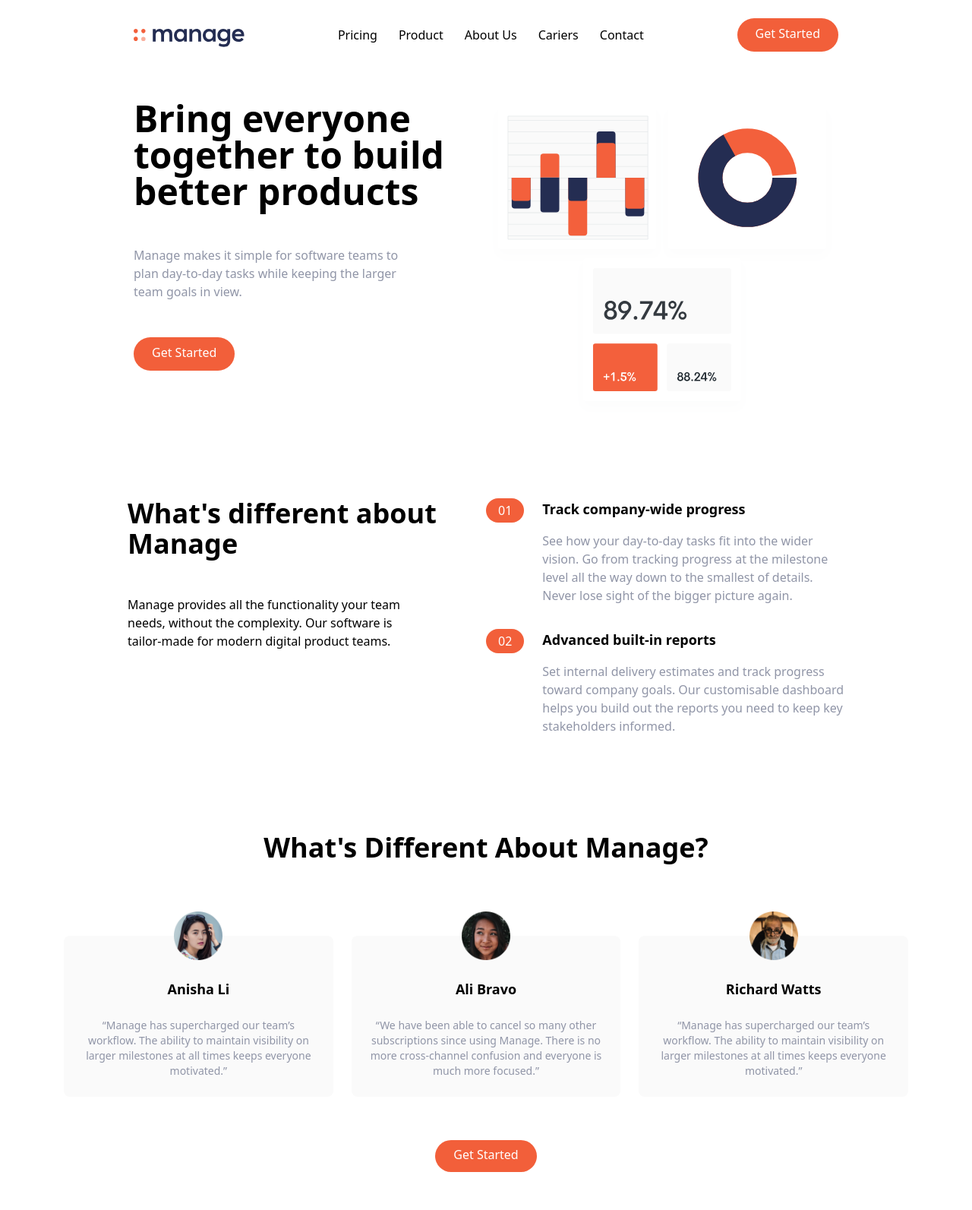
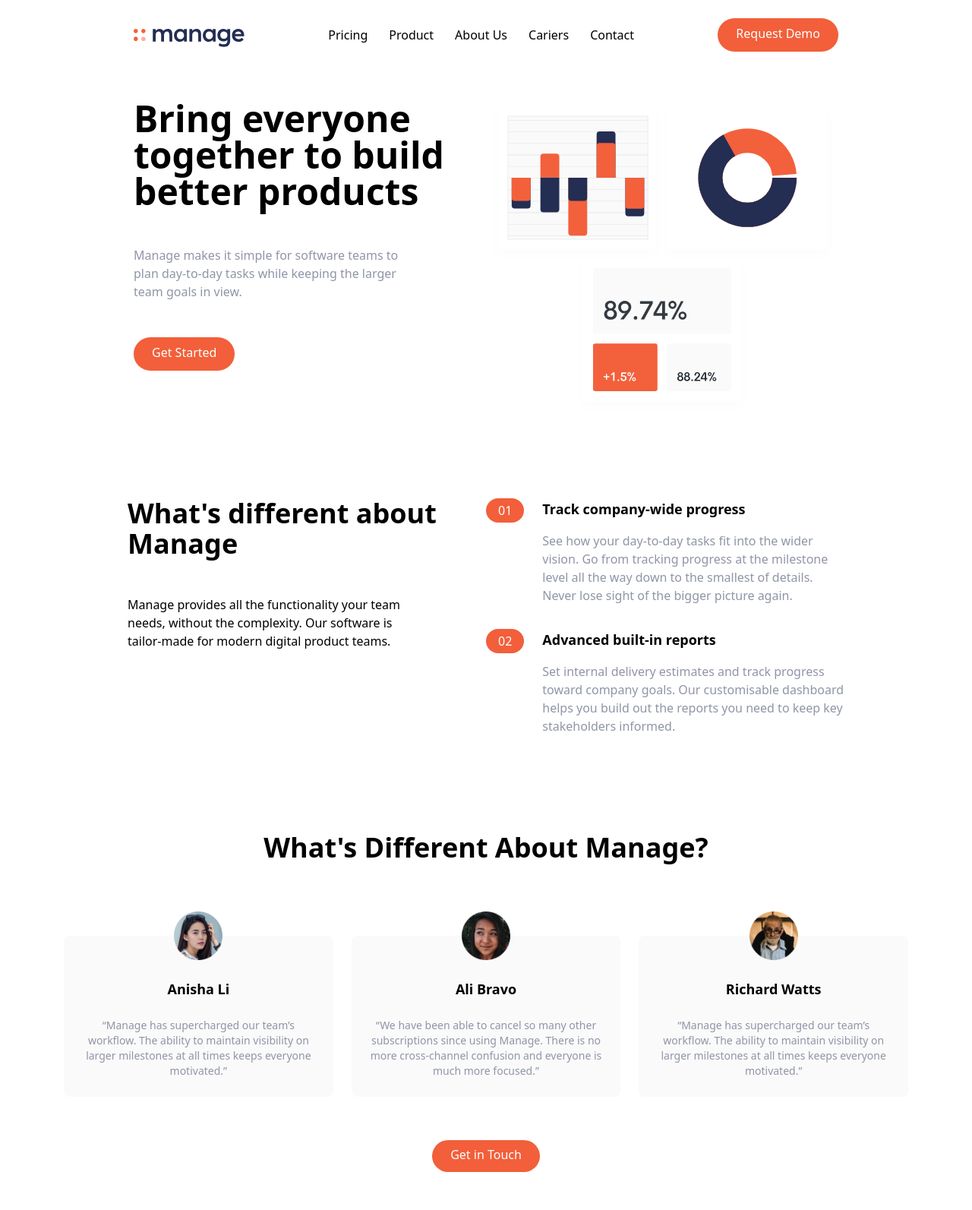
Before and after one commit to yousuf550/landing-page-tailwindcss, a website: page index.html in a window 1280 px wide. Shown: the top 1593 px of the page at 76% size. Drawn offline with Linux system fonts and the light colour scheme.

Commit message:
Update buttons text

```diff
--- a/index.html
+++ b/index.html
@@ -28,7 +28,7 @@
         <a
           href=""
           class="hidden md:block p-3 px-6 pt-2 text-white bg-brightRed rounded-full baseline hover:bg-brightRedLight"
-          >Get Started</a
+          >Request Demo</a
         >
       </div>
     </nav>
@@ -202,7 +202,7 @@
           <a
             href=""
             class="p-3 px-6 pt-2 text-white bg-brightRed rounded-full baseline hover:bg-brightRedLight"
-            >Get Started</a
+            >Get in Touch</a
           >
         </div>
       </div>
```
